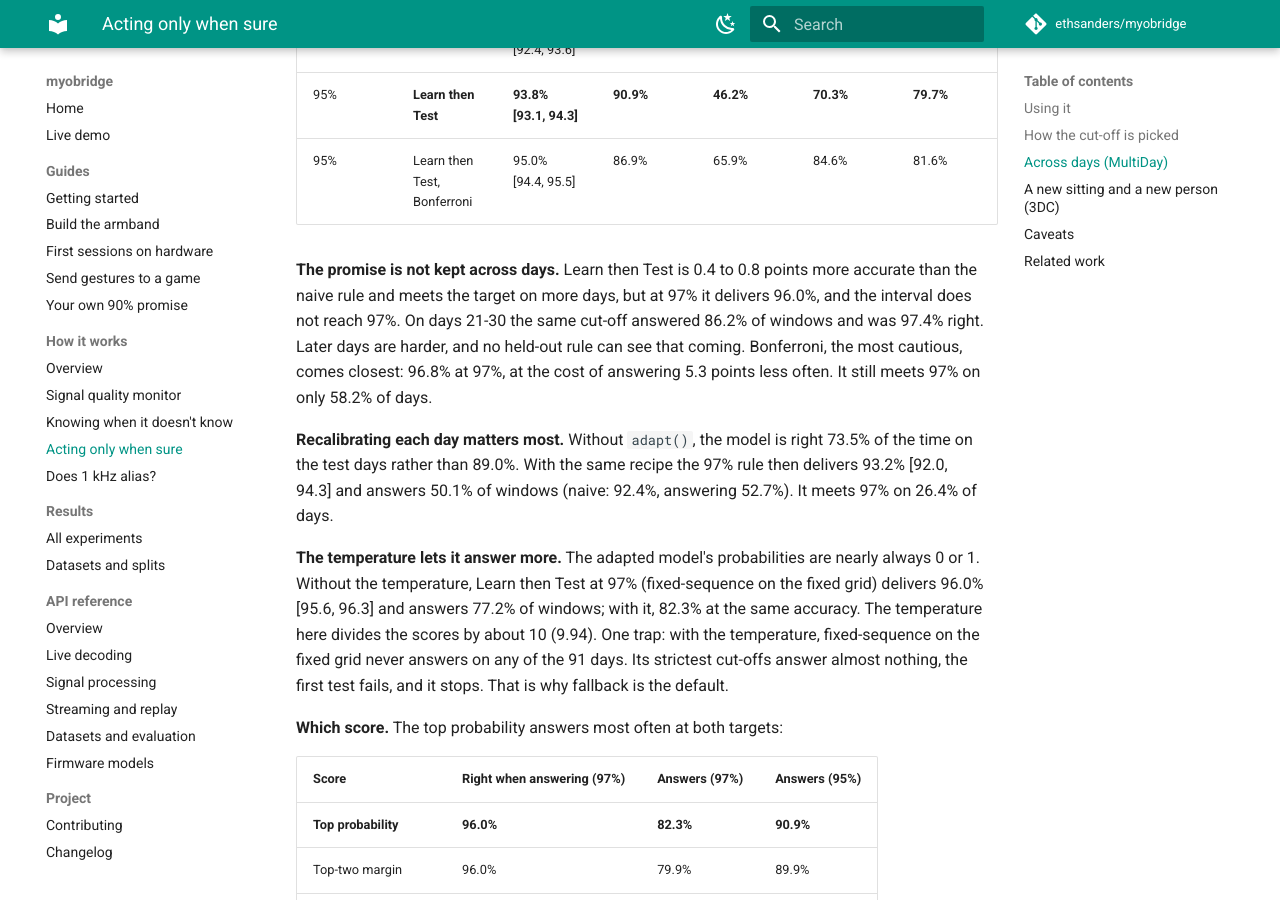
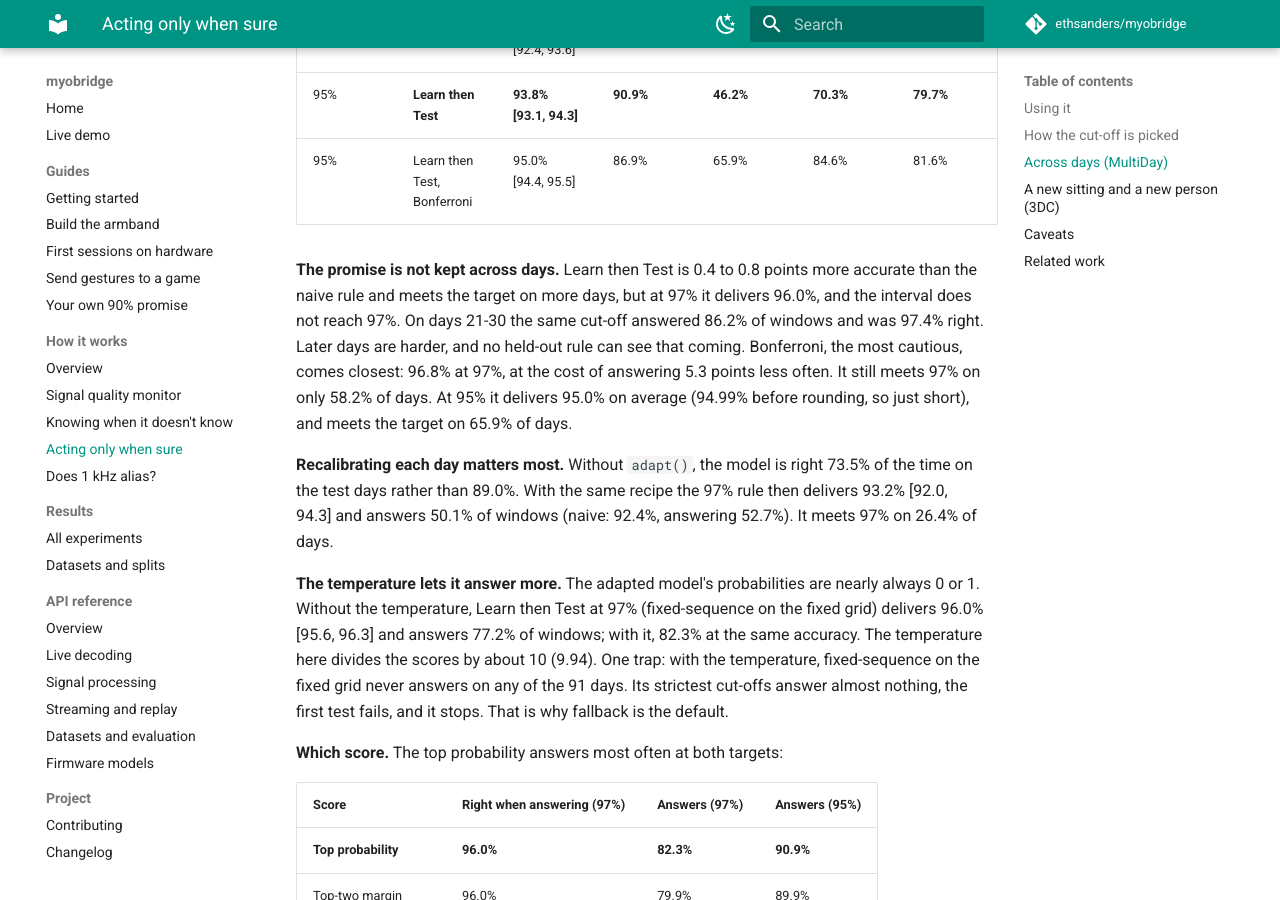
Before and after one commit to ethsanders/myobridge, an MkDocs documentation site: the page built from docs/selective.md, in a window 1280 px wide and 900 px high, scrolled down 2447 px. Built offline with MkDocs 1.6.1 and Material for MkDocs 9.7.7, drawn with Linux system fonts in a browser that asks for light colours; comment, search, counter and statistics services are not loaded.

Commit message:
Selective gestures: answer only when sure, with a Learn-then-Test promise
SelectiveGestures picks a confidence cut-off on held-out windows with
Learn then Test (binomial p-values; fallback, fixed-sequence or
Bonferroni), so accuracy when answering meets a target with probability
1 - delta on exchangeable data. Scores: top probability, top-two margin,
or a one-gesture APS set.

myobridge bench selective checks the promise across 91 MultiDay days and
on 3DC (a new sitting, a new person) against the naive cut-off. Across
days it is measured, not guaranteed, and it falls short: 96.0% at 97%.
Guide: docs/selective.md.

The conformal quick test now allows the max_prob_rejection_nested key
that conformal_bench already writes.

Co-Authored-By: Claude Opus 5.5 <noreply@anthropic.com>

```diff
--- a/docs/selective.md
+++ b/docs/selective.md
@@ -111,7 +111,9 @@ but at 97% it delivers 96.0%, and the interval does not reach 97%. On days
 21-30 the same cut-off answered 86.2% of windows and was 97.4% right. Later
 days are harder, and no held-out rule can see that coming. Bonferroni, the
 most cautious, comes closest: 96.8% at 97%, at the cost of answering 5.3
-points less often. It still meets 97% on only 58.2% of days.
+points less often. It still meets 97% on only 58.2% of days. At 95% it
+delivers 95.0% on average (94.99% before rounding, so just short), and
+meets the target on 65.9% of days.
 
 **Recalibrating each day matters most.** Without `adapt()`, the model is
 right 73.5% of the time on the test days rather than 89.0%. With the same
```
Also changed, not shown: NEXT.md (+9 -7 lines), 1 other file.
